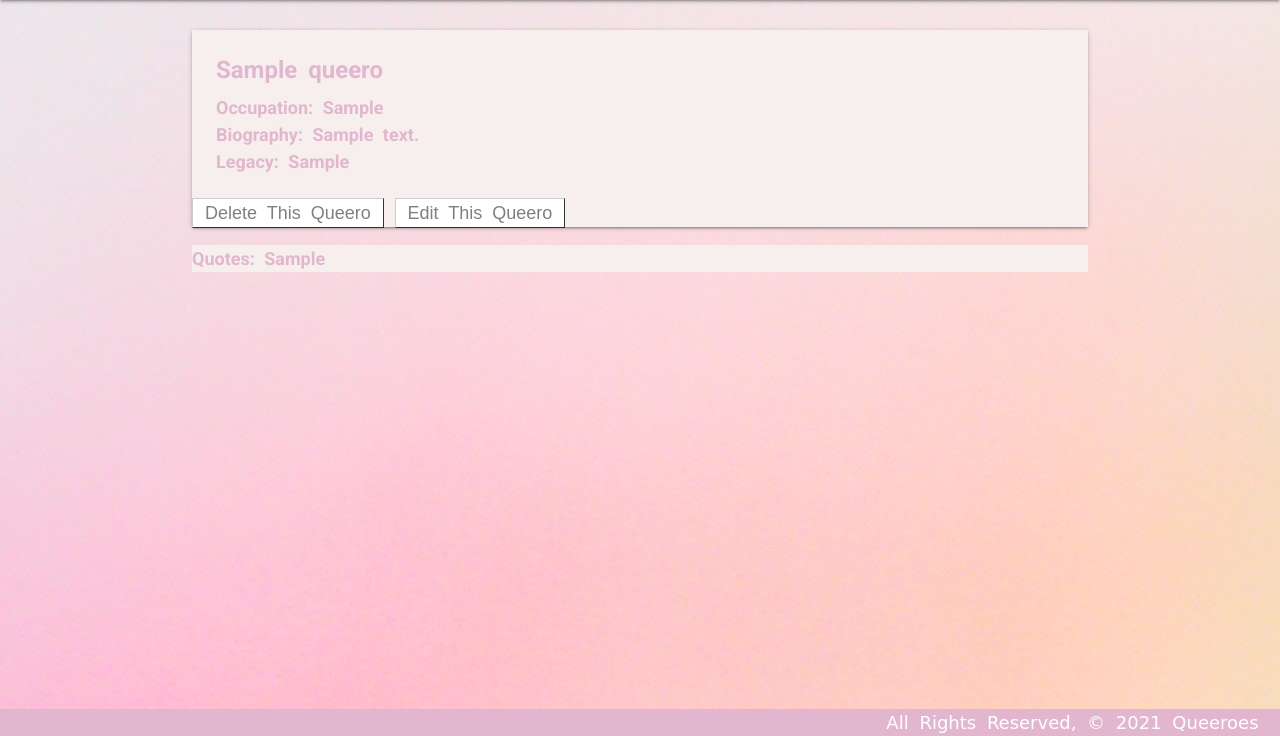
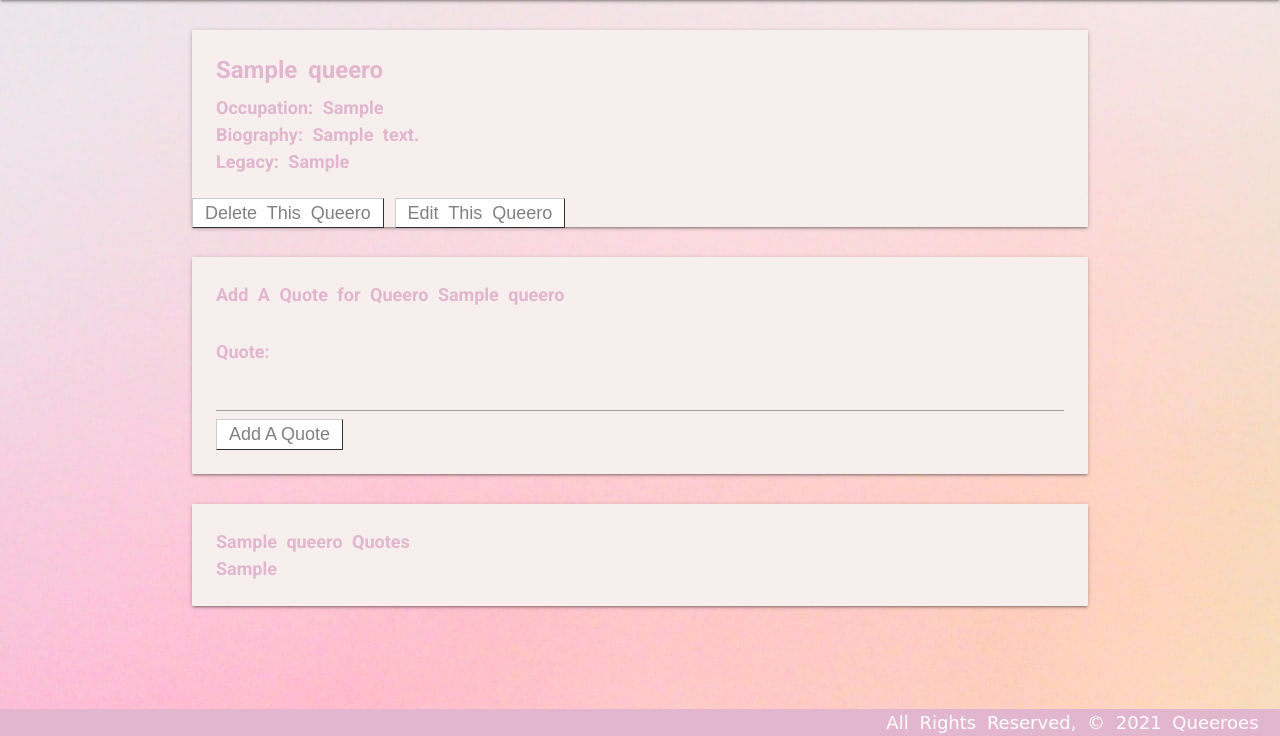
Before and after one commit to nicole-code/queeroes, a Django app: page /queeroes/1/ in a window 1280 px wide. Shown: the part 64-800 px from the top of the page. Run offline with Django 3.2, Linux system fonts and the light colour scheme; tables that the repository leaves empty hold one stand-in row (values such as "Sample post"); some web fonts are replaced.

Commit message:
additional work for lab pt. 4

```diff
--- a/main_app/models.py
+++ b/main_app/models.py
@@ -7,6 +7,10 @@ class Queero(models.Model):
   biography = models.TextField(max_length=2000)
   legacy = models.TextField(max_length=2000)
 
+  def __str__(self):
+    return f"{self.name}"
+
+
 class Quotes(models.Model):
   quote = models.TextField(max_length=2000)
   queero = models.ForeignKey(Queero, on_delete=models.CASCADE)
--- a/main_app/templates/queeroes.html
+++ b/main_app/templates/queeroes.html
@@ -16,10 +16,29 @@
             <a class="homebutton" href="/queeroes/{{queeroes.id}}/edit/">Edit This Queero</a>
           </div>
   </div>
+
+ <div class="card">
+  <div class="card-content">
+    <p>Add A Quote for Queero {{queeroes.name}} </p>
+      <div class="form-class">
+        <form method="POST" action="/queeroes/{{queeroes.id}}/submit-quote/">
+        {% csrf_token %}
+        Quote: <input name="quote">
+        <button class="homebutton" type="submit">Add A Quote</button>
+      </form>
+    </div>
+  </div>
+</div>
+
+<div class ="card">
     <div class ="card-content">
+      {{queeroes.name}} Quotes
       {% for banana in quotes %}
-      <p>Quotes: {{ banana.quote }}</p>
+      <p>{{ banana.quote }}</p>
       {% endfor %}
     </div>
+</div>
+
+
 
   {% endblock %}
--- a/main_app/urls.py
+++ b/main_app/urls.py
@@ -11,4 +11,5 @@ urlpatterns = [
     path('queeroes/<int:queero_id>/delete/', views.queero_delete, name='deletequeero'),
     path('queeroes/<int:queero_id>/edit/', views.queero_edit, name='editqueero'),
     path('queeroes/<int:queero_id>/submit_update_form/', views.queero_update, name='updatequeero'),
+    path('queeroes/<int:queero_id>/submit-quote/', views.add_queero_quote, name='addqueeroquote')
 ]
--- a/main_app/views.py
+++ b/main_app/views.py
@@ -49,3 +49,11 @@ def queero_update(request, queero_id):
     queero.legacy= request.POST['legacy']
     queero.save()
     return redirect(f'/queeroes/{queero.id}')
+
+def add_queero_quote(request, queero_id):
+    queero = Queero.objects.get(id=queero_id)
+    Quotes.objects.create(
+        quote=request.POST['quote'],
+        queero_id=queero_id,
+    )
+    return redirect(f'/queeroes/{queero.id}')
```
